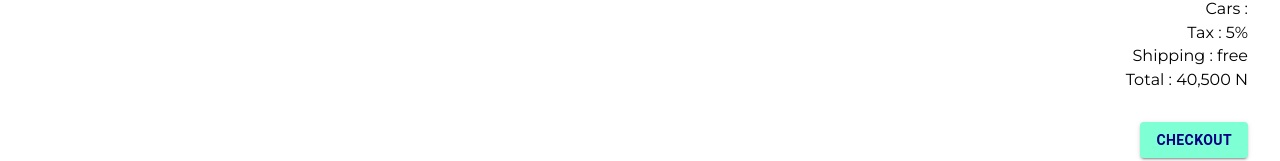
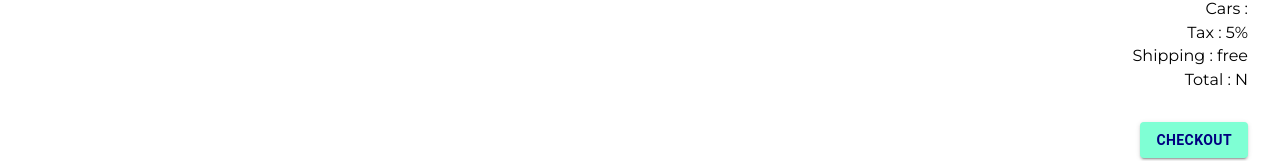
Before and after one commit to dhani-el/LunderRentals-2.0, a React (Vite) app: page /cart in a window 1280 px wide. Shown: the part 272-433 px from the top of the page. Built offline with nearby package versions, Linux system fonts and the light colour scheme; no server answers.

Commit message:
rem hardcoded cart total & implement dynamic total

```diff
--- a/src/Cart/Jsx/component.jsx
+++ b/src/Cart/Jsx/component.jsx
@@ -67,13 +67,25 @@ function Colour({color}){
     </div>
 }
 
-export function OrderSummary({summaryDetails,clickHandler}){
+export function OrderSummary({summaryDetails,clickHandler,cartItems}){
+    const [cartCost,setCartCost] = useState(0);
+
+    function cartcost(cartItems){
+        let cost
+        cartItems.forEach(function(cartItem){
+            cost += cartItem.price
+        });
+        setCartCost(init => cost);
+    }
+    useEffect(function(){
+        cartcost(cartItems);
+    },[])
     return <div id="summaryContainer" >
         <h3>Order Summary</h3>
         <div>Cars : {summaryDetails.count}</div>
         <div>Tax : {summaryDetails.tax}%</div>
         <div>Shipping : {summaryDetails.shipping}</div>
-        <div>Total : {summaryDetails.total} N</div>
+        <div>Total : {cartCost} N</div>
         <Button variant="contained" onClick={clickHandler} >Checkout</Button>
     </div>
 }
--- a/src/Cart/Jsx/index.jsx
+++ b/src/Cart/Jsx/index.jsx
@@ -42,7 +42,7 @@ function Cart(){
             <motion.div id="cartContent" variants={animations.cartAnimation} initial="initial" animate= {toCheckout ? "animation" : "initial"} >
                 {isFetching && <p>cart items are being fetched</p>}
                 {!isFetching &&<ListOfCartItems cartItems={(data?.data.cart == null)?[]:data?.data.cart} />}
-                {!isFetching &&<OrderSummary summaryDetails={{count:!isFetching ? data?.data.cart.length:"", tax:"5", shipping:"free",total:"40,500"}} clickHandler={handleOpenCheckout} />}
+                {!isFetching &&<OrderSummary summaryDetails={{count:!isFetching ? data?.data.cart.length:"", tax:"5", shipping:"free"}} cartItems={(data?.data.cart == null)?[]:data?.data.cart} clickHandler={handleOpenCheckout} />}
             </motion.div>
             <PaymentBar slide= {toCheckout} handleClose = {handleCloseCheckout} />
         </div>
```
